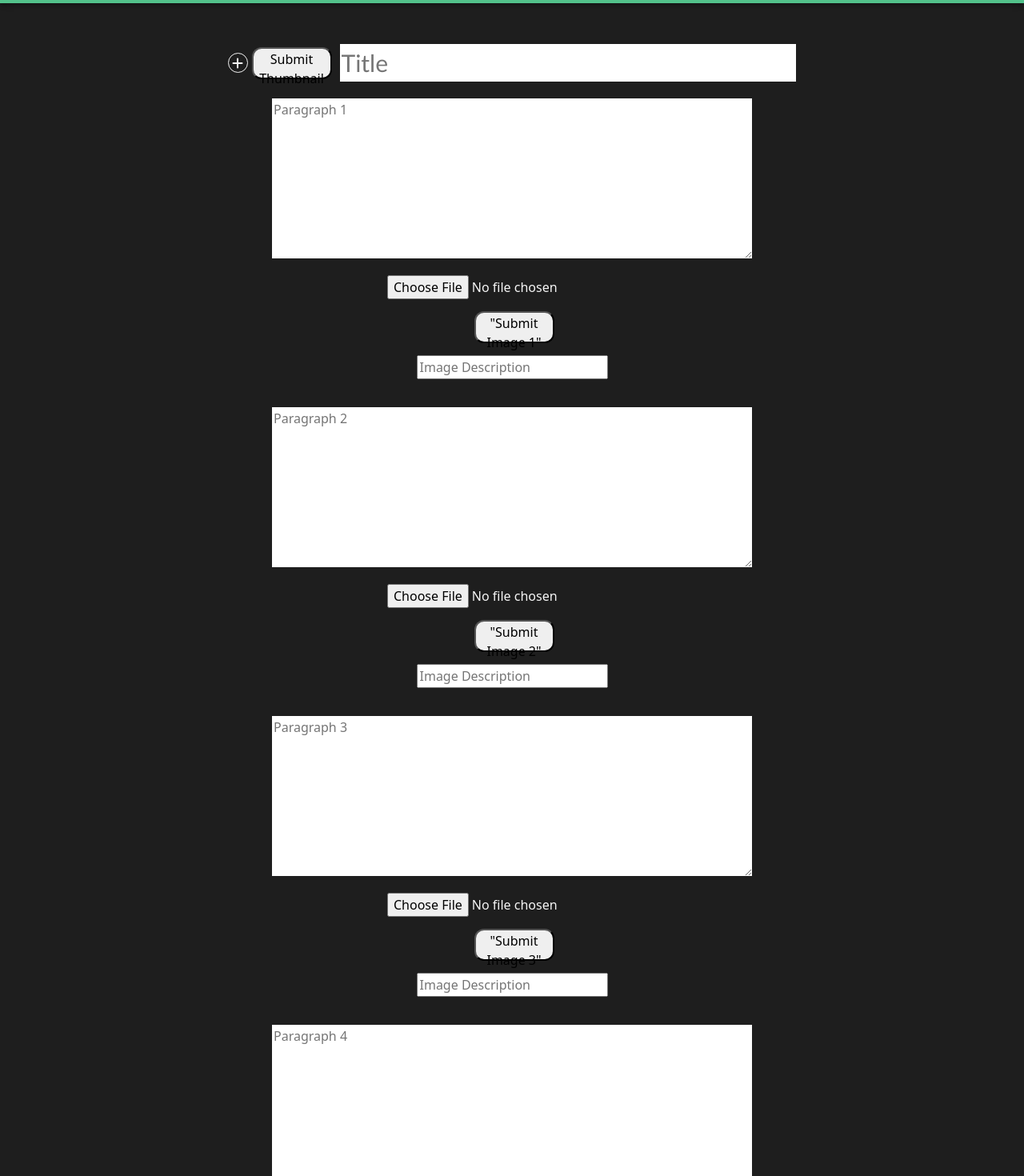
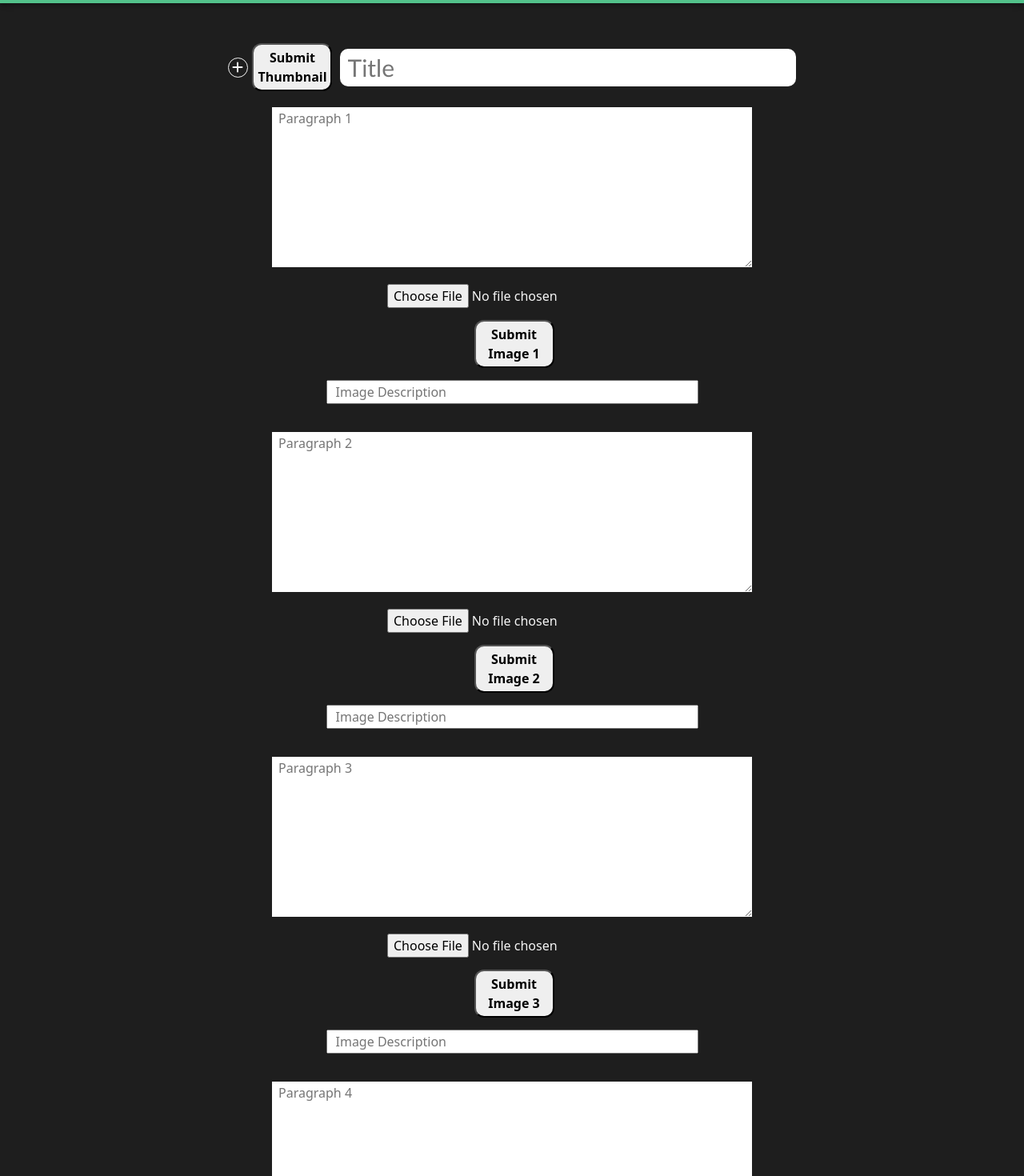
Before and after one commit to MakkDev/blog, a React (Create React App) app: page /write in a window 1280 px wide. Shown: the part 60-1530 px from the top of the page at 80% size. Built offline with nearby package versions, Linux system fonts and the light colour scheme; no server answers.

Commit message:
Author UX improvements

```diff
--- a/src/pages/write/Write.jsx
+++ b/src/pages/write/Write.jsx
@@ -1,16 +1,19 @@
-import React, { useState } from 'react'
-import { addDoc, collection } from 'firebase/firestore'
-import { db } from '../../firebase'
-import { storage } from '../../firebase';
-import './write.css';
-import { useNavigate } from 'react-router-dom'
-import { ref, uploadBytes, getDownloadURL, getMetadata } from "firebase/storage"
-import { v4 } from 'uuid';
-import { useEffect } from 'react';
-
+import React, { useState } from "react";
+import { addDoc, collection } from "firebase/firestore";
+import { db } from "../../firebase";
+import { storage } from "../../firebase";
+import "./write.css";
+import { useNavigate } from "react-router-dom";
+import {
+  ref,
+  uploadBytes,
+  getDownloadURL,
+  getMetadata,
+} from "firebase/storage";
+import { v4 } from "uuid";
+import { useEffect } from "react";
 
 export default function Write() {
-
   const [title, setTitle] = useState("");
   const [postText1, setPostText1] = useState("");
   const [postText2, setPostText2] = useState("");
@@ -26,119 +29,233 @@ export default function Write() {
   const [postCategory, setPostCategory] = useState("");
   const [thumbnailUrl, setThumbnailUrl] = useState("");
   const [imageUploaded, setImageUploaded] = useState(false);
-    const [imageObject, setImageObject] =  useState(null);
+  const [imageObject, setImageObject] = useState(null);
 
   let navigate = useNavigate();
 
   const singleCollectionRef = collection(db, "single");
-   const blogThumbnailRef = ref(storage, `/blogThumbnails/` + v4()  + "-blog thumbnail")
-   const blogImageRef = ref(storage, `/blogPostImages/` + v4()  + "-blog image")
-   const blogImageRef2 = ref(storage, `/blogPostImages2/` + v4()  + "-blog image")
-   const blogImageRef3 = ref(storage, `/blogPostImages3/` + v4()  + "-blog image")
+  const blogThumbnailRef = ref(
+    storage,
+    `/blogThumbnails/` + v4() + "-blog thumbnail"
+  );
+  const blogImageRef = ref(storage, `/blogPostImages/` + v4() + "-blog image");
+  const blogImageRef2 = ref(
+    storage,
+    `/blogPostImages2/` + v4() + "-blog image"
+  );
+  const blogImageRef3 = ref(
+    storage,
+    `/blogPostImages3/` + v4() + "-blog image"
+  );
 
   const handleImageObject = (e) => {
     if (e.target.files[0]) {
-        setImageObject(e.target.files[0])
-    }
-    else setImageObject(null)
-}
+      setImageObject(e.target.files[0]);
+    } else setImageObject(null);
+  };
 
   const handleImg1Submit = () => {
-    uploadBytes(blogImageRef, imageObject)
-    .then(() => {
-    getDownloadURL(blogImageRef)
-    .then(url => {setPostImg1(url);});
-    setImageObject(null)
-    setImageUploaded(true)
-    })
-}
+    uploadBytes(blogImageRef, imageObject).then(() => {
+      getDownloadURL(blogImageRef).then((url) => {
+        setPostImg1(url);
+      });
+      setImageObject(null);
+      setImageUploaded(true);
+    });
+  };
   const handleImg2Submit = () => {
-    uploadBytes(blogImageRef2, imageObject)
-    .then(() => {
-    getDownloadURL(blogImageRef2)
-    .then(url => {setPostImg2(url);});
-    setImageObject(null)
-    setImageUploaded(true)
-    })
-}
+    uploadBytes(blogImageRef2, imageObject).then(() => {
+      getDownloadURL(blogImageRef2).then((url) => {
+        setPostImg2(url);
+      });
+      setImageObject(null);
+      setImageUploaded(true);
+    });
+  };
   const handleImg3Submit = () => {
-    uploadBytes(blogImageRef3, imageObject)
-    .then(() => {
-    getDownloadURL(blogImageRef3)
-    .then(url => {setPostImg3(url);});
-    setImageObject(null)
-    setImageUploaded(true)
-    })
-}
+    uploadBytes(blogImageRef3, imageObject).then(() => {
+      getDownloadURL(blogImageRef3).then((url) => {
+        setPostImg3(url);
+      });
+      setImageObject(null);
+      setImageUploaded(true);
+    });
+  };
   const handleThumbnailSubmit = () => {
-    uploadBytes(blogThumbnailRef, imageObject)
-    .then(() => {
-    getDownloadURL(blogThumbnailRef)
-    .then(url => {setThumbnailUrl(url);});
-    setImageObject(null)
-    setImageUploaded(true)
-    })
-}
+    uploadBytes(blogThumbnailRef, imageObject).then(() => {
+      getDownloadURL(blogThumbnailRef).then((url) => {
+        setThumbnailUrl(url);
+      });
+      setImageObject(null);
+      setImageUploaded(true);
+    });
+  };
 
   const createPost = async () => {
-        await addDoc(singleCollectionRef,
-            {title, postText1, postText2, postText3, postText4, postDate, postCategory, thumbnailUrl, postImg1, postImg2, postImg3, imgDesc1, imgDesc2, imgDesc3 });
+    await addDoc(singleCollectionRef, {
+      title,
+      postText1,
+      postText2,
+      postText3,
+      postText4,
+      postDate,
+      postCategory,
+      thumbnailUrl,
+      postImg1,
+      postImg2,
+      postImg3,
+      imgDesc1,
+      imgDesc2,
+      imgDesc3,
+    });
     navigate("/");
-         setImageUploaded(false)
+    setImageUploaded(false);
   };
 
   return (
     <>
-        <div className='write'>
-                <div className='writeFormGroup'>
+      <div className="write">
+        <div className="writeFormGroup">
           <label htmlFor="fileInput">
+            {imageObject ? (
+              <div style={{ color: "whitesmoke" }}> Submitted</div>
+            ) : (
               <i className="writeIcon fa-solid fa-plus"></i>
+            )}
           </label>
-                    <input id='fileInput' type="file" style={{ display: "none" }} onChange={(e) => handleImageObject(e)} />
-                    <button className='submitButton' onClick={() => handleThumbnailSubmit()}>  Submit Thumbnail  </button>
-                    <input className='textInputTitle' placeholder='Title' type="text" autoFocus={true}
-                        onChange={(event) => {setTitle(event.target.value); }} />
+          <input
+            id="fileInput"
+            type="file"
+            style={{ display: "none" }}
+            onChange={(e) => handleImageObject(e)}
+          />
+          <button
+            className="submitButton"
+            onClick={() => handleThumbnailSubmit()}
+          >
+            <div className="submitButtonText">
+              {thumbnailUrl ? "Submitted!" : "Submit Thumbnail"}
             </div>
-                <div className='paragraphs'>
-                <div className='paragraph1'>
-                    <textarea className='textInput' placeholder="Paragraph 1" type="text"
-                        onChange={(event) => {setPostText1(event.target.value);}}></textarea>
+          </button>
+          <input
+            className="textInputTitle"
+            placeholder="Title"
+            type="text"
+            autoFocus={true}
+            onChange={(event) => {
+              setTitle(event.target.value);
+            }}
+          />
+        </div>
+        <div className="paragraphs">
+          <div className="paragraph1">
+            <textarea
+              className="textInput"
+              placeholder="Paragraph 1"
+              type="text"
+              onChange={(event) => {
+                setPostText1(event.target.value);
+              }}
+            ></textarea>
           </div>
           <input type="file" onChange={(e) => handleImageObject(e)} />
-                        <button className='submitButton' onClick={() => handleImg1Submit()}>  "Submit Image 1"  </button>
-                        <input type="text" onChange={(event) => {setImgDesc1(event.target.value); }} placeholder="Image Description"/>
+          <button className="submitButton" onClick={() => handleImg1Submit()}>
+            <div className="submitButtonText">
+              {" "}
+              {postImg1 ? "Submitted!" : "Submit Image 1"}{" "}
+            </div>
+          </button>
+          <input
+            type="text"
+            onChange={(event) => {
+              setImgDesc1(event.target.value);
+            }}
+            placeholder="Image Description"
+          />
 
-                <div className='paragraph2'>
-                    <textarea className='textInput' placeholder="Paragraph 2" type="text"
-                        onChange={(event) => {setPostText2(event.target.value);}}></textarea>
+          <div className="paragraph2">
+            <textarea
+              className="textInput"
+              placeholder="Paragraph 2"
+              type="text"
+              onChange={(event) => {
+                setPostText2(event.target.value);
+              }}
+            ></textarea>
           </div>
           <input type="file" onChange={(e) => handleImageObject(e)} />
-                        <button className='submitButton' onClick={() => handleImg2Submit()}>  "Submit Image 2"  </button>
-                        <input type="text" onChange={(event) => {setImgDesc2(event.target.value); }} placeholder="Image Description" />
+          <button className="submitButton" onClick={() => handleImg2Submit()}>
+            <div className="submitButtonText">
+              {" "}
+              {postImg2 ? "Submitted!" : "Submit Image 2"}{" "}
+            </div>
+          </button>
+          <input
+            type="text"
+            onChange={(event) => {
+              setImgDesc2(event.target.value);
+            }}
+            placeholder="Image Description"
+          />
 
-                <div className='paragraph3'>
-                    <textarea className='textInput' placeholder="Paragraph 3" type="text"
-                        onChange={(event) => {setPostText3(event.target.value);}}></textarea>
+          <div className="paragraph3">
+            <textarea
+              className="textInput"
+              placeholder="Paragraph 3"
+              type="text"
+              onChange={(event) => {
+                setPostText3(event.target.value);
+              }}
+            ></textarea>
           </div>
           <input type="file" onChange={(e) => handleImageObject(e)} />
-                        <button className='submitButton' onClick={() => handleImg3Submit()}>  "Submit Image 3"  </button>
-                        <input type="text" onChange={(event) => {setImgDesc3(event.target.value); }} placeholder="Image Description" />
-                <div className='paragraph4'>
-                    <textarea className='textInput' placeholder="Paragraph 4" type="text"
-                        onChange={(event) => {setPostText4(event.target.value);}}></textarea>
+          <button className="submitButton" onClick={() => handleImg3Submit()}>
+            <div className="submitButtonText">
+              {" "}
+              {postImg3 ? "Submitted!" : "Submit Image 3"}{" "}
+            </div>
+          </button>
+          <input
+            type="text"
+            onChange={(event) => {
+              setImgDesc3(event.target.value);
+            }}
+            placeholder="Image Description"
+          />
+          <div className="paragraph4">
+            <textarea
+              className="textInput"
+              placeholder="Paragraph 4"
+              type="text"
+              onChange={(event) => {
+                setPostText4(event.target.value);
+              }}
+            ></textarea>
           </div>
         </div>
 
-                <input type="text" placeholder='Category' onChange={(event) => {setPostCategory(event.target.value);}}/>
-                <br/>
-                <br/>
-                <input type="date" onChange={(event) => {setPostDate(event.target.value);}}/>
-                <br/>
-                <br/>
-                <button className='submitButton' onClick={() => createPost()}> Submit </button>
-
+        <input
+          type="text"
+          placeholder="Category"
+          onChange={(event) => {
+            setPostCategory(event.target.value);
+          }}
+        />
+        <br />
+        <br />
+        <input
+          type="date"
+          onChange={(event) => {
+            setPostDate(event.target.value);
+          }}
+        />
+        <br />
+        <br />
+        <button className="submitButton" onClick={() => createPost()}>
+          {" "}
+          Submit{" "}
+        </button>
       </div>
-
     </>
-    )
+  );
 }
--- a/src/pages/write/write.css
+++ b/src/pages/write/write.css
@@ -1,4 +1,4 @@
-.write{
+.write {
   margin: 2rem;
   padding-top: 3rem;
   display: flex;
@@ -6,24 +6,31 @@
   align-items: center;
 }
 
-.writeFormGroup{
+.writeFormGroup {
   display: flex;
   align-items: center;
-
 }
-.paragraphs{
+.paragraphs {
   display: flex;
   flex-direction: column;
   align-items: center;
   gap: 1.5rem;
 }
 
-.submitButton{
+.submitButton {
   border-radius: 1.2rem;
-    margin-left: .5rem;
+  margin-left: 0.5rem;
+  display: flex;
+  width: 100px !important;
+  height: 60px !important;
+  align-items: center;
+}
+.submitButtonText {
+  font-size: 1.6rem;
+  font-weight: 700;
 }
 
-.writeIcon{
+.writeIcon {
   border-radius: 50%;
   border: 1px solid;
   height: 2rem;
@@ -34,25 +41,31 @@
   color: whitesmoke;
 }
 
-.textInput{
+.textInput {
   border: none;
   margin-top: 20px;
   width: 600px;
   height: 20rem;
+  padding-inline-start: 8px;
 }
 
-.textInputTitle{
+.textInputTitle {
   border: none;
+  border-radius: 10px;
+  padding-left: 10px;
   margin: 1px;
   width: 57rem;
   margin-left: 1rem;
   font-size: 3rem;
-    font-family:'Gill Sans', 'Gill Sans MT', Calibri, 'Trebuchet MS', sans-serif;
+  font-family: "Gill Sans", "Gill Sans MT", Calibri, "Trebuchet MS", sans-serif;
 }
-.textInputTitle:focus{
+.textInputTitle:focus {
   border: none;
   outline: none;
 }
-input[type="file"]{
+input[type="file"] {
   color: whitesmoke;
 }
+input[placeholder="Image Description"] {
+  padding-inline: 10px 220px;
+}
```
Lines whose indentation alone changed are shown as unchanged.
